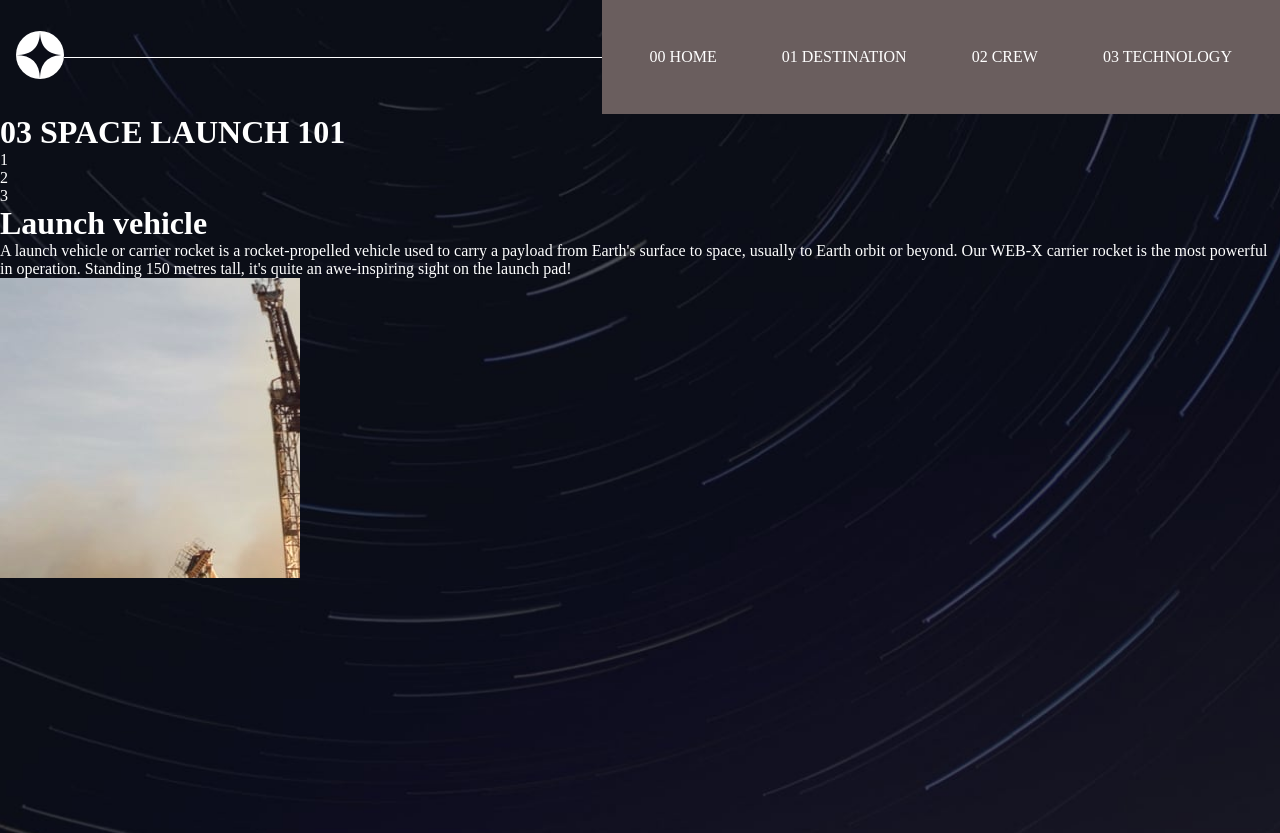
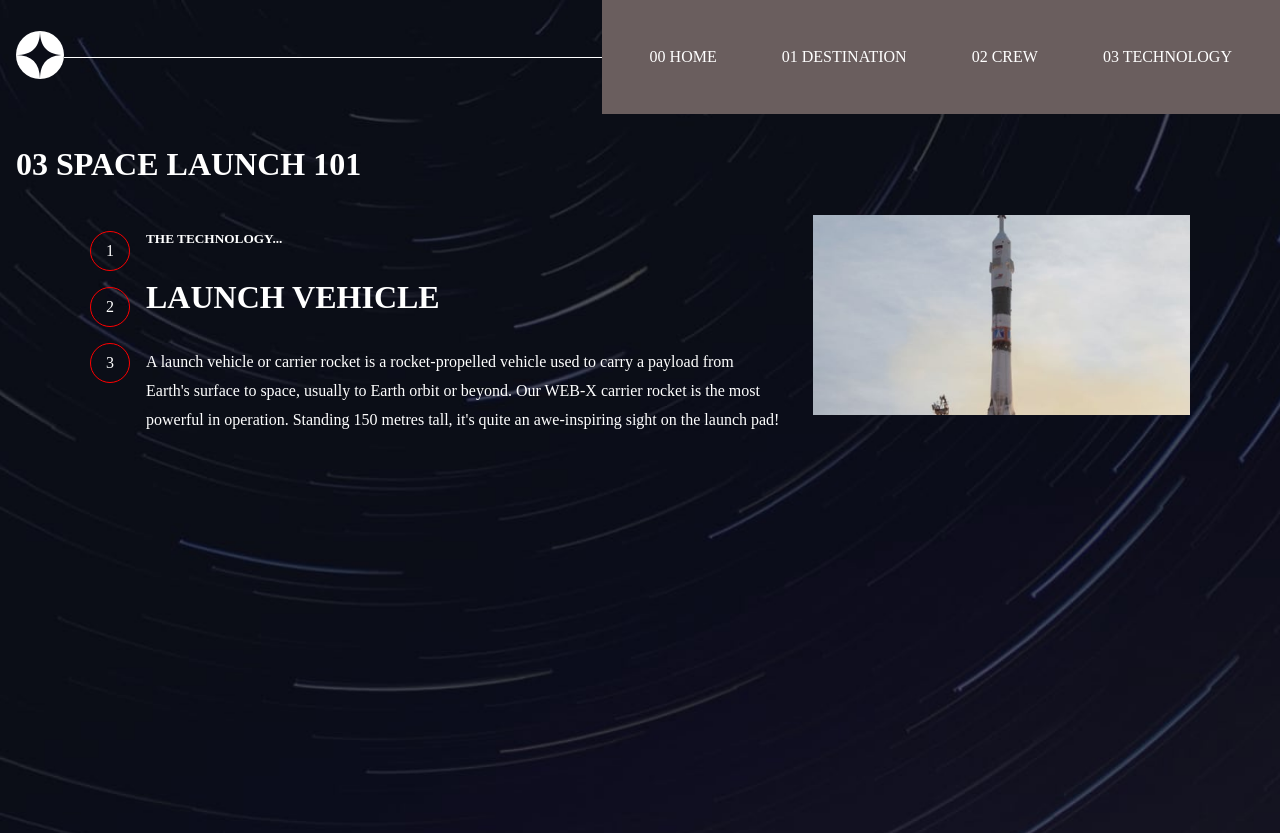
Before and after one commit to SanazBHMN/space-tourism, a React (Vite) app: page /technology/launch-vehicle in a window 1280 px wide. Shown: the top 833 px of the page. Built offline with nearby package versions, Linux system fonts and the light colour scheme; data requests are answered from the project's data file.

Commit message:
Work on technology page

```diff
--- a/src/components/Heading.jsx
+++ b/src/components/Heading.jsx
@@ -1,5 +1,8 @@
+// import statics
+import "./heading.scss";
+
 function Heading({ title }) {
-  return <h1>{title}</h1>;
+  return <h1 className="headline">{title}</h1>;
 }
 
 export default Heading;
--- /dev/null
+++ b/src/components/heading.scss
@@ -0,0 +1,3 @@
+.headline {
+  margin: 2rem 1rem;
+}
--- a/src/components/templates/TechnologyTemplate.jsx
+++ b/src/components/templates/TechnologyTemplate.jsx
@@ -7,19 +7,22 @@ function TechnologyTemplate({ technology }) {
   return (
     <main className="content-container">
       <div className="content">
+        <div>
+          <h5 className="content-heading">The technology...</h5>
           <h1 className="content-title">{name}</h1>
-        <p className="content--desc">{description}</p>
+          <p className="content-desc">{description}</p>
         </div>
+        <div className="content-img__container">
           <div
-        className={`content-img bg-portrait`}
+            className="content-img__img"
             style={{
               backgroundImage: `url(${
-            windowWidth < 768 ? images.portrait : images.landscape
+                windowWidth < 768 ? images.landscape : images.portrait
               })`,
-          width: "300px",
-          height: "300px",
             }}
           ></div>
+        </div>
+      </div>
     </main>
   );
 }
--- a/src/pages/technology/TechnologyBase.jsx
+++ b/src/pages/technology/TechnologyBase.jsx
@@ -12,9 +12,9 @@ function TechnologyBase() {
   return (
     <div className="technology-container">
       <Heading title={TITLE} />
-      <div className="technology--title">
+      <div className="container">
+        <Outlet />
         <InnerNavbar innerLinks={technologies} componentName={"technology"} />
-        <Outlet />
       </div>
     </div>
   );
--- a/src/pages/technology/technology-page.scss
+++ b/src/pages/technology/technology-page.scss
@@ -1,3 +1,93 @@
 .technology-container {
-  height: 100vh;
+  height: 100%;
+  .container {
+    display: flex;
+    flex-direction: column;
+  }
+  .innerNav {
+    display: flex;
+    justify-content: flex-start;
+    align-items: baseline;
+    gap: 1rem;
+    margin: 1rem auto;
+    &__item {
+      width: 40px;
+      height: 40px;
+      border: 1px solid red;
+      padding: 1rem;
+      display: flex;
+      justify-content: center;
+      align-items: center;
+      border-radius: 50%;
+    }
+  }
+  .content-container {
+    .content {
+      display: flex;
+      flex-direction: column;
+      justify-content: flex-start;
+      gap: 1rem;
+      &-heading,
+      &-title {
+        text-transform: uppercase;
+        padding: 1rem;
+      }
+      &-desc {
+        line-height: 1.8;
+        padding: 1rem;
+      }
+      &-img__container {
+        width: 100%;
+        height: 200px;
+        order: -1;
+        .content-img__img {
+          width: 100%;
+          height: 100%;
+          background-repeat: no-repeat;
+          background-size: cover;
+        }
+      }
+    }
+  }
 }
+
+@media screen and (max-width: 768px) {
+  .technology-container {
+    margin: 0 auto;
+    .content {
+      &-img {
+        order: -1;
+      }
+    }
+  }
+}
+
+@media screen and (min-width: 768px) {
+  .technology-container {
+    .container {
+      max-width: 1100px;
+      margin: 0 auto;
+      .content-container {
+        .content {
+          height: 100vh;
+          flex-direction: row;
+          &-img__container {
+            order: 0;
+          }
+        }
+      }
+      .innerNav {
+        order: -1;
+        flex-direction: column;
+      }
+    }
+  }
+}
+
+@media screen and (min-width: 1024px) {
+  .technology-container {
+    .container {
+      flex-direction: row;
+    }
+  }
+}
```
Lines whose indentation alone changed are shown as unchanged.
